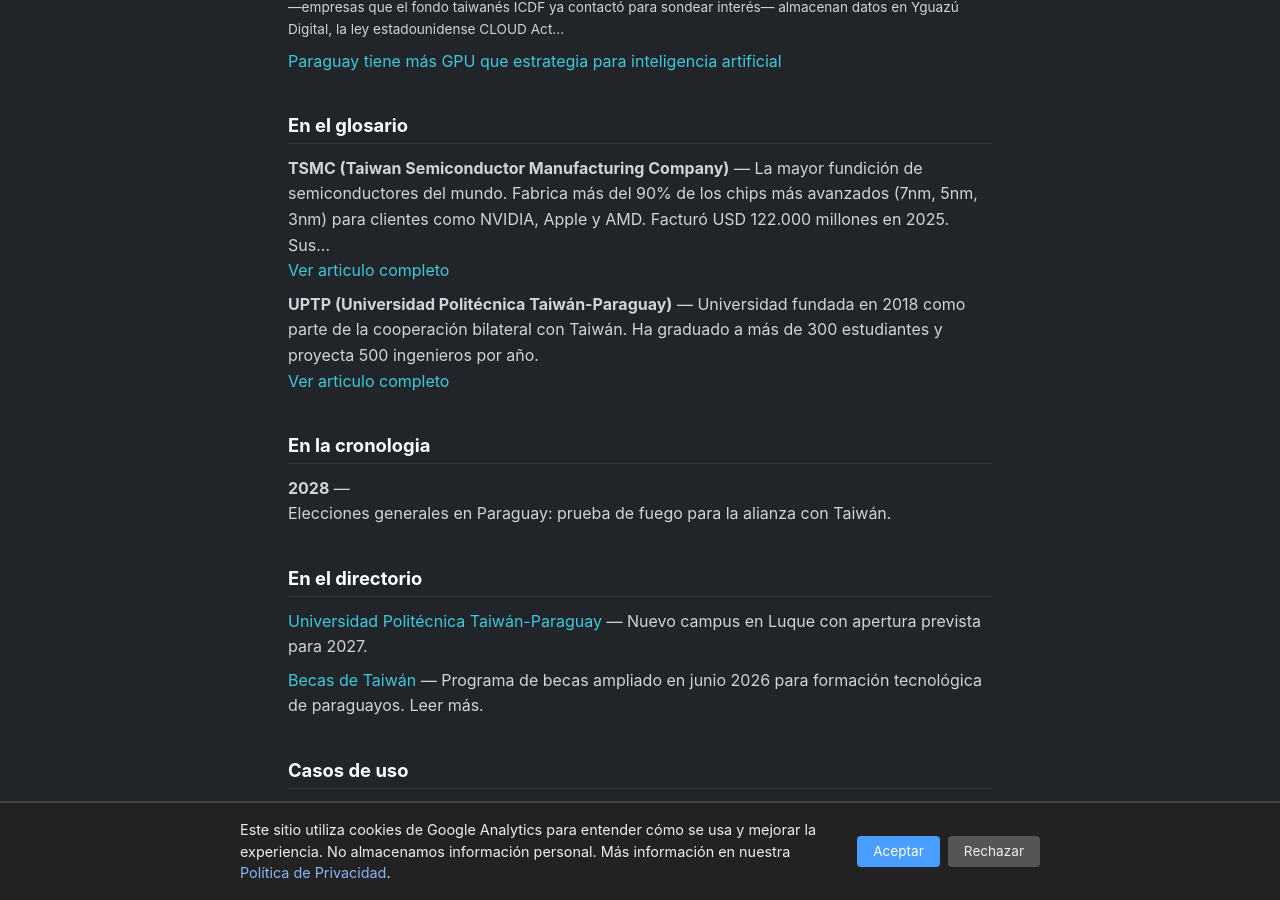
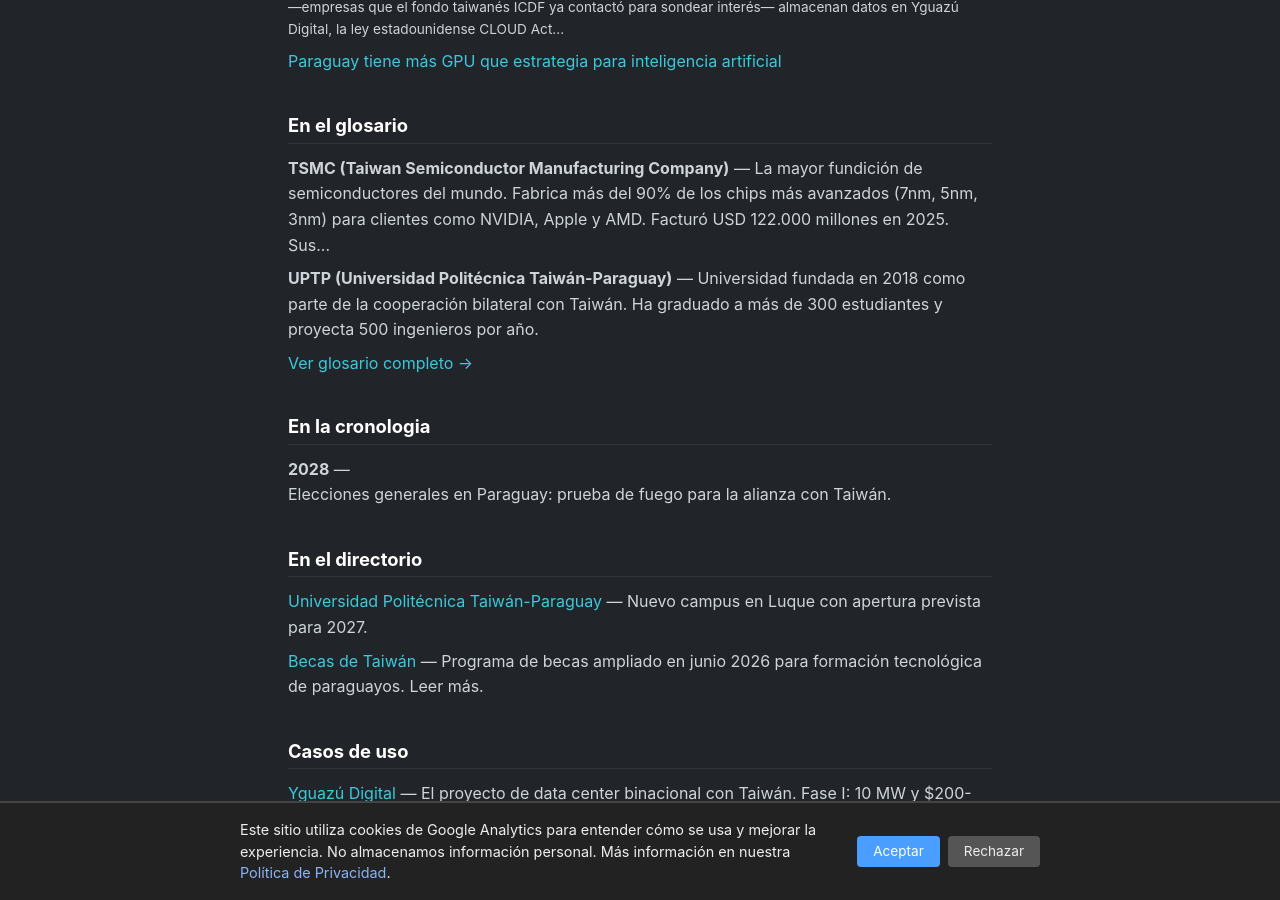
Before and after one commit to miravosqueinteresante/muchotexto.net, a Jekyll site: the page built from entidades/taiwan.markdown, in a window 1280 px wide and 900 px high, scrolled down 842 px. Built offline with Jekyll 4.4.1, drawn with Linux system fonts in a browser that asks for light colours.

Commit message:
Fix glosario en entidades: eliminar link 'Ver articulo completo' (iba a articulo, no al glosario). Agregado link 'Ver glosario completo' al final.

```diff
--- a/_layouts/entidad.html
+++ b/_layouts/entidad.html
@@ -65,10 +65,10 @@
       {% for term in page.obs_glosario %}
       <li>
         <strong>{{ term.label }}</strong> &mdash; {{ term.context }}
-        {% if term.url %}<br><a href="{{ term.url }}">Ver articulo completo</a>{% endif %}
       </li>
       {% endfor %}
     </ul>
+    <p class="entity-section-more"><a href="/glosario/">Ver glosario completo &rarr;</a></p>
   </section>
   {% endif %}
 
```
